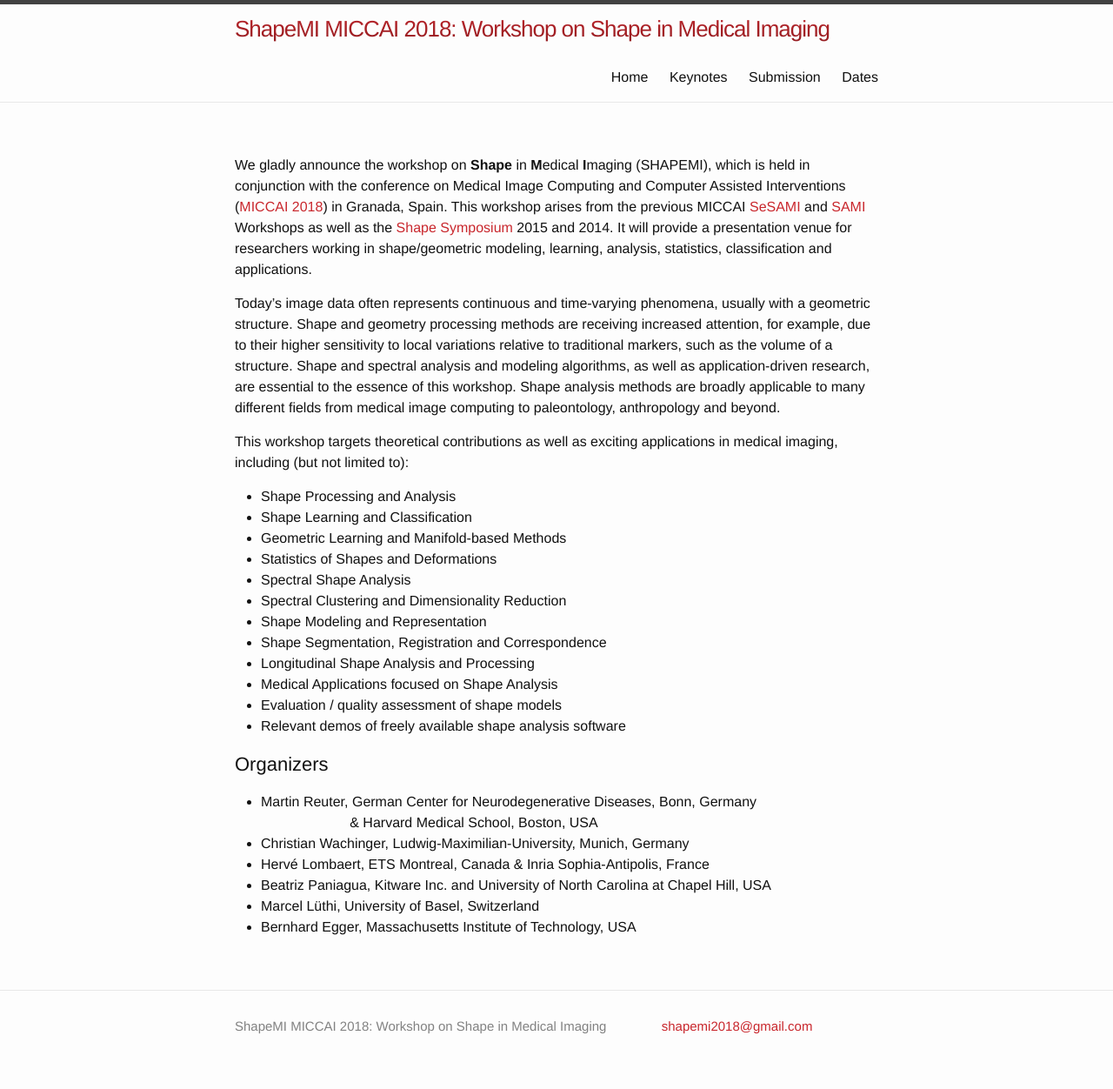
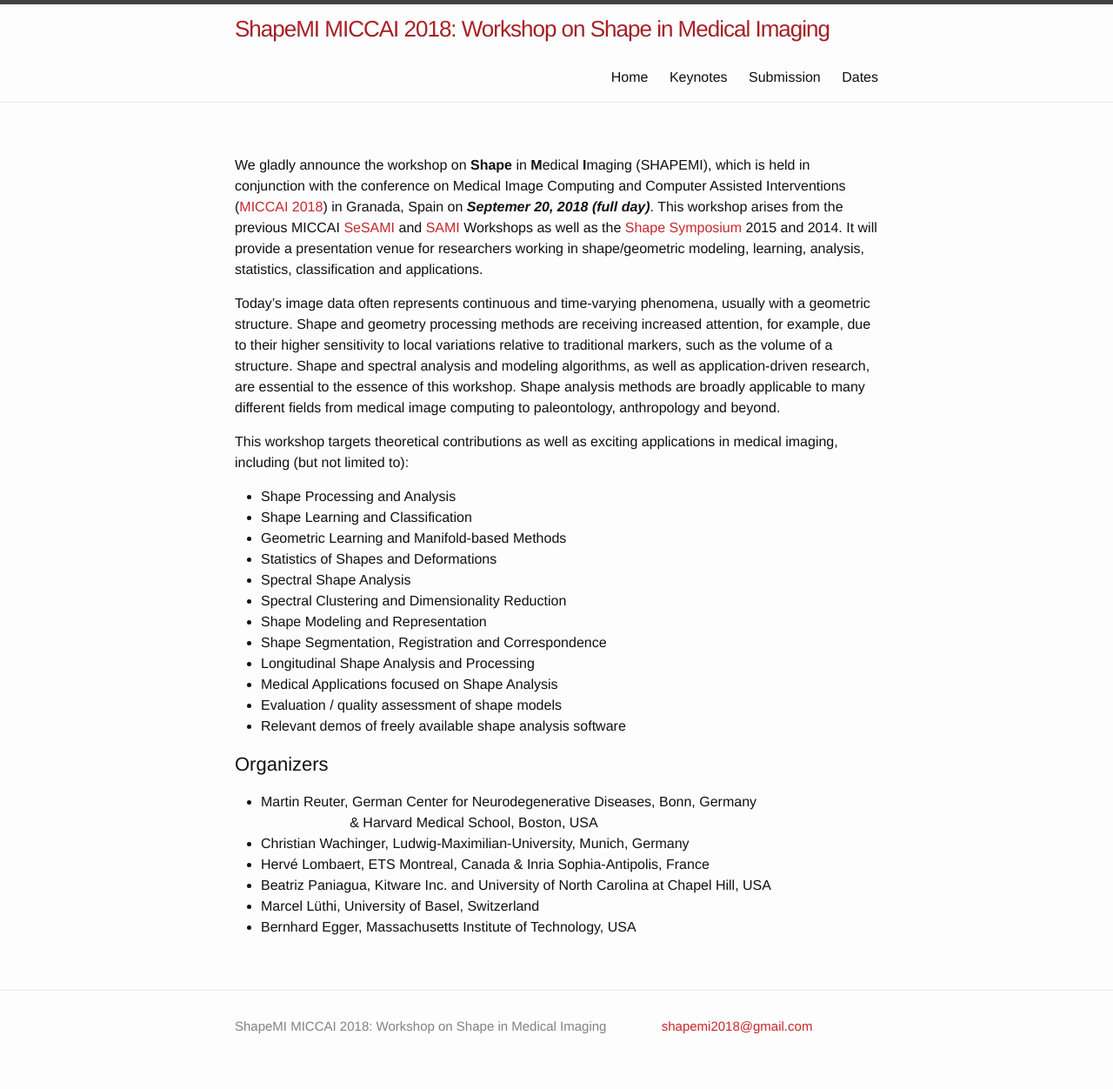
Before and after one commit to shapemi/shapemi2020, a Jekyll site: the page built from index.md, in a window 1280 px wide. Shown: the whole page at 87% size. Built offline with Jekyll 4.4.1, drawn with Linux system fonts in a browser that asks for light colours; our own code applies the rules of GitHub Pages for plain Markdown files.

Commit message:
Update index.md

```diff
--- a/index.md
+++ b/index.md
@@ -1,4 +1,4 @@
-We gladly announce the workshop on **Shape** in **M**edical **I**maging (SHAPEMI), which is held in conjunction with the conference on Medical Image Computing and Computer Assisted Interventions ([MICCAI 2018](http://www.miccai2018.org/en/)) in Granada, Spain. This workshop arises from the previous MICCAI [SeSAMI](https://sites.google.com/site/sesami2016/) and [SAMI](https://sites.google.com/site/miccaisami2015/) Workshops as well as the [Shape Symposium](http://www.shapesymposium.org) 2015 and 2014. It will provide a presentation venue for researchers working in shape/geometric modeling, learning, analysis, statistics, classification and applications.
+We gladly announce the workshop on **Shape** in **M**edical **I**maging (SHAPEMI), which is held in conjunction with the conference on Medical Image Computing and Computer Assisted Interventions ([MICCAI 2018](http://www.miccai2018.org/en/)) in Granada, Spain on ***Septemer 20, 2018 (full day)***. This workshop arises from the previous MICCAI [SeSAMI](https://sites.google.com/site/sesami2016/) and [SAMI](https://sites.google.com/site/miccaisami2015/) Workshops as well as the [Shape Symposium](http://www.shapesymposium.org) 2015 and 2014. It will provide a presentation venue for researchers working in shape/geometric modeling, learning, analysis, statistics, classification and applications.
 
 Today’s image data often represents continuous and time-varying phenomena, usually with a geometric structure. Shape and geometry processing methods are receiving increased attention, for example, due to their higher sensitivity to local variations relative to traditional markers, such as the volume of a structure. Shape and spectral analysis and modeling algorithms, as well as application-driven research, are essential to the essence of this workshop. Shape analysis methods are broadly applicable to many different fields from medical image computing to paleontology, anthropology and beyond.
 
```
